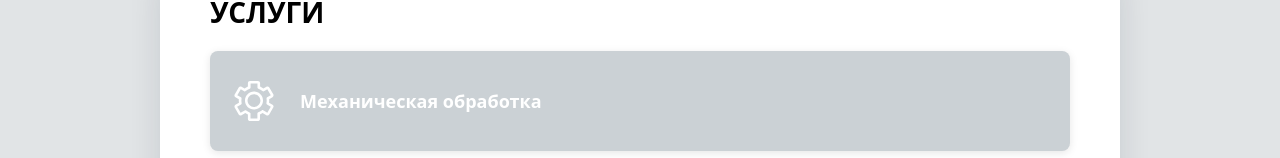
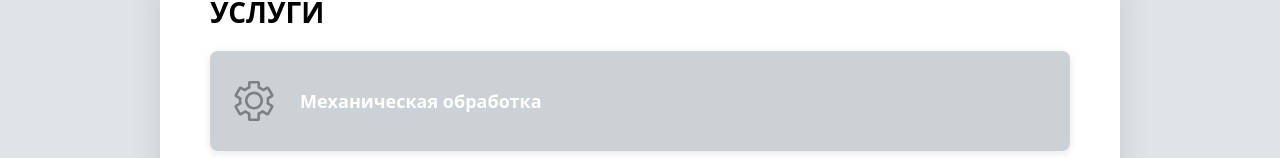
Before and after one commit to js-owl/maas-front, a Vue app: page / in a window 1280 px wide. Shown: the part 642-800 px from the top of the page. Built offline with nearby package versions, Linux system fonts and the light colour scheme; no server answers.

Commit message:
Update HomeUslugi component to set icon color for better visibility
- Added a color attribute to the icon component in HomeUslugi.vue to enhance its visibility against the background.

```diff
--- a/src/components/sections/HomeUslugi.vue
+++ b/src/components/sections/HomeUslugi.vue
@@ -68,7 +68,7 @@ const abilities = ref([
           <div class="card-content">
             <div v-if="ability.icon" class="card-icon">
               <el-icon :size="48">
-                <component :is="ability.icon" />
+                <component :is="ability.icon" color="#7d8083" />
               </el-icon>
             </div>
             <div class="card-text">
```
